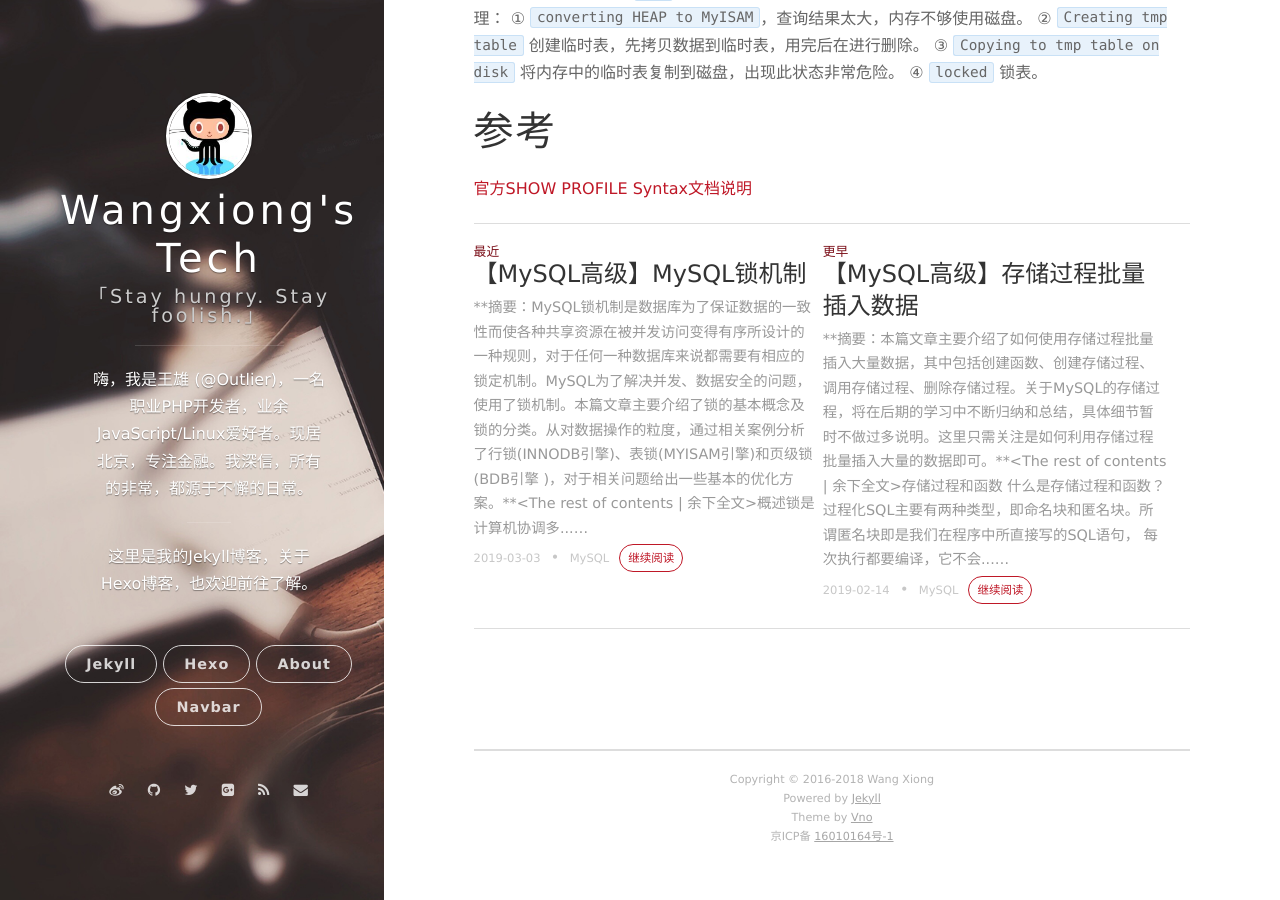
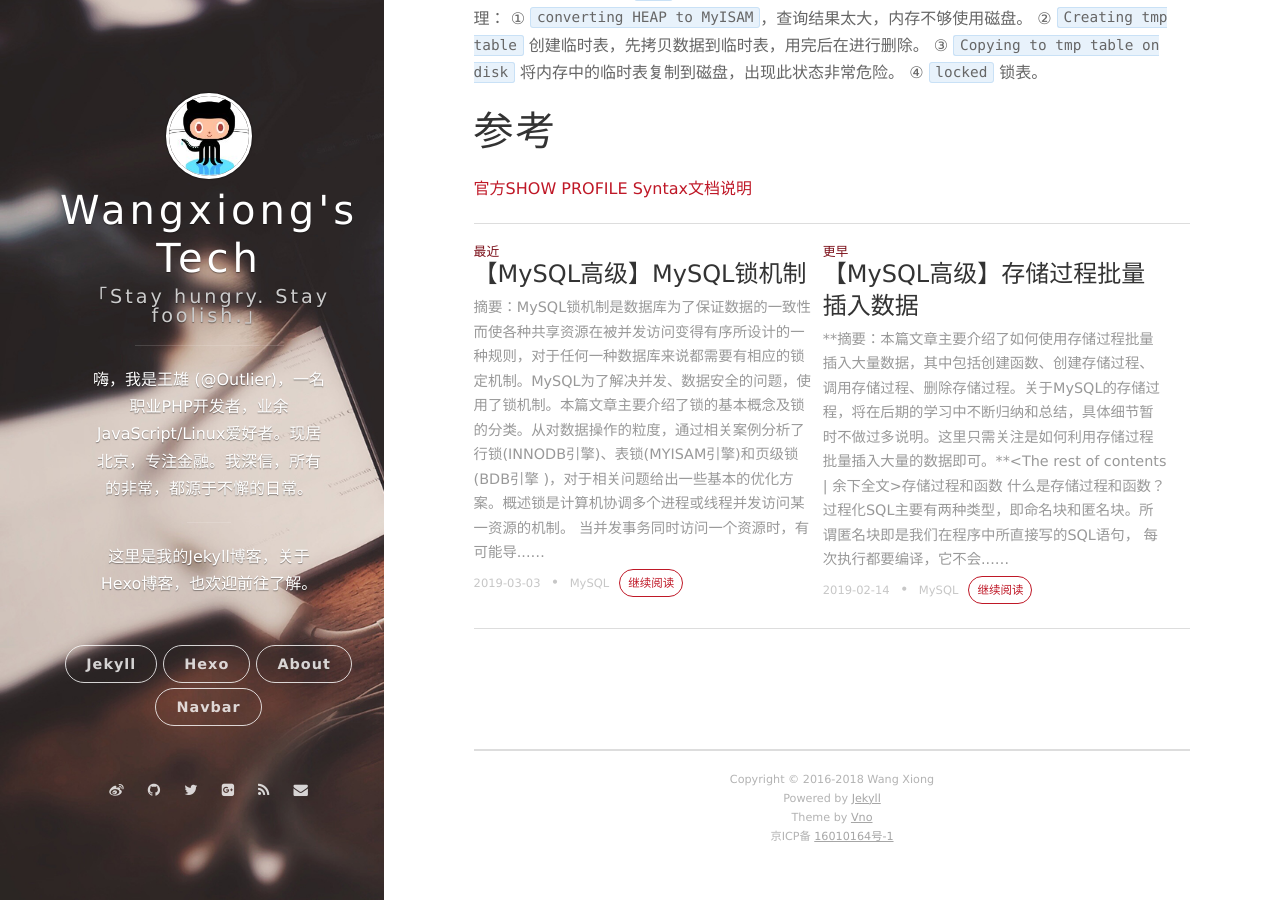
Before and after one commit to LensXiong/jekyll_blog, a Jekyll site: the page built from _posts/2019/2019-02-26-mysql-show-profile.md, in a window 1280 px wide and 900 px high, scrolled down 3549 px. Built offline with Jekyll 4.4.1, drawn with Linux system fonts in a browser that asks for light colours; nearby versions of some CDN libraries; comment, search, counter and statistics services are not loaded.

Commit message:
add blog

```diff
--- a/_posts/2019/2019-03-03-mysql-lock.md
+++ b/_posts/2019/2019-03-03-mysql-lock.md
@@ -9,12 +9,8 @@ tags:
 toc: true
 ---
 
-**
 摘要：`MySQL`锁机制是数据库为了保证数据的一致性而使各种共享资源在被并发访问变得有序所设计的一种规则，对于任何一种数据库来说都需要有相应的锁定机制。`MySQL`为了解决并发、数据安全的问题，使用了锁机制。本篇文章主要介绍了锁的基本概念及锁的分类。从对数据操作的粒度，通过相关案例分析了行锁(`INNODB`引擎)、表锁(`MYISAM`引擎)和页级锁(`BDB`引擎 )，对于相关问题给出一些基本的优化方案。
 ![mysql-lock-02](https://github.com/LensXiong/hexo_source_code/blob/master/img/technology/2019/mysql-lock/02.jpg?raw=true)
-**
-<!-- more -->
-<The rest of contents | 余下全文>
 
 # 概述
 锁是计算机协调多个进程或线程并发访问某一资源的机制。
```
